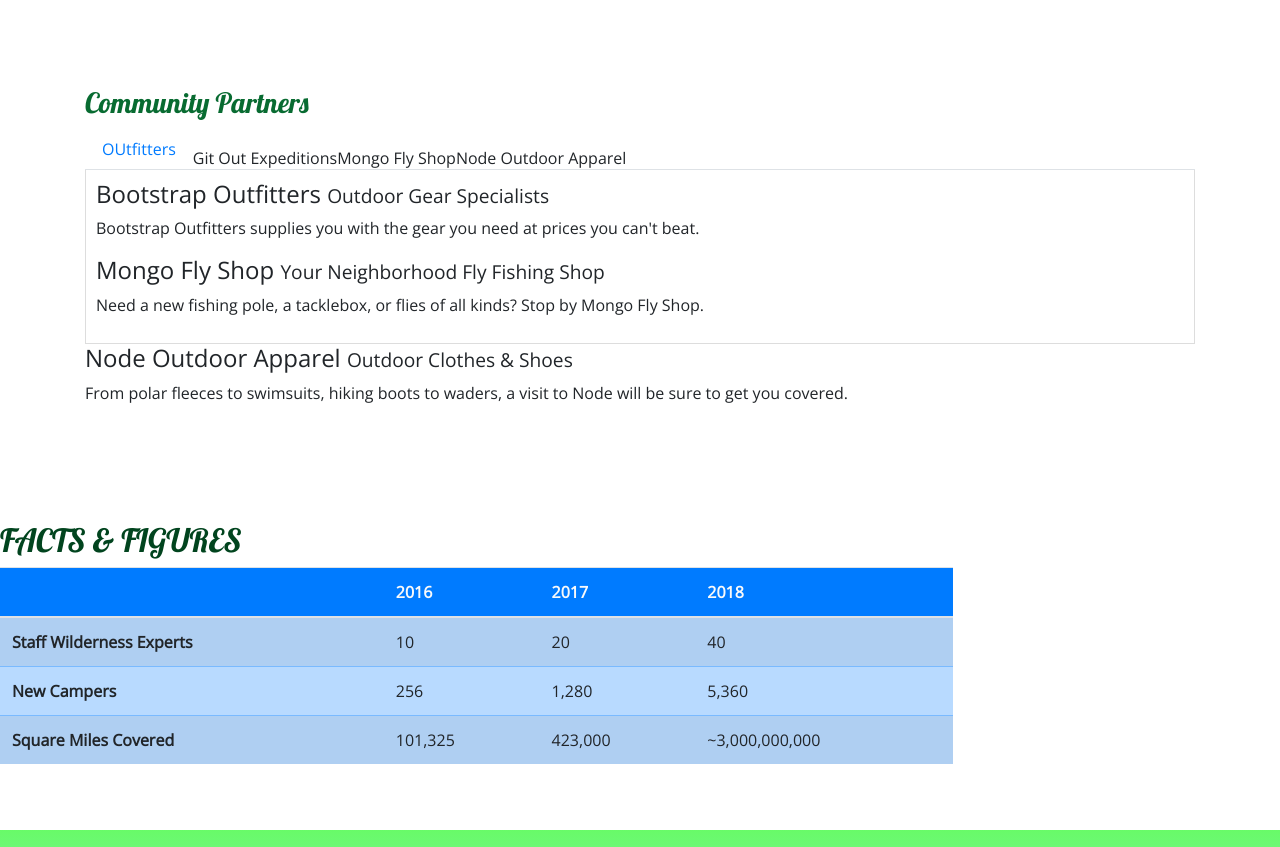
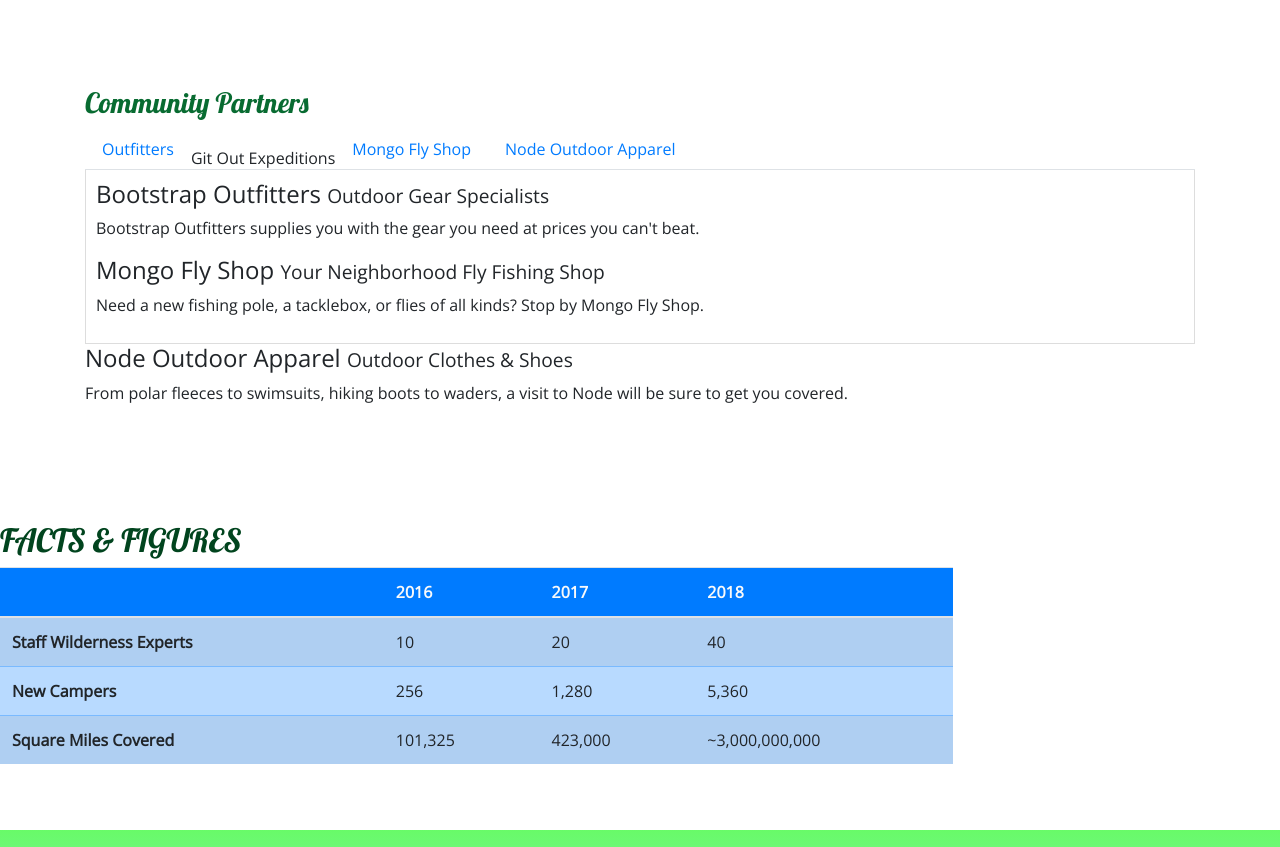
Before and after one commit to mbonzi/Bootstrap, a website: page aboutus.html in a window 1280 px wide. Shown: the part 940-1787 px from the top of the page. Drawn offline with nearby package versions, Linux system fonts and the light colour scheme; a web font is replaced by a local one.

Commit message:
fixed anchor tags

```diff
--- a/aboutus.html
+++ b/aboutus.html
@@ -115,10 +115,10 @@
             <div class="col-12">
                 <h3>Community Partners</h3>
                     <ul class="nav nav-tabs">
-                        <li class="nav-item"><a class="nav-link" href="#bootstrap" role="tab" data-toggle="tab">OUtfitters</a></li>
-                        <li class="nav-item"><a class="nav-link" href="#git" role="tab" data-toggle="tab"></a>Git Out Expeditions</a></li>
-                        <li class="nav-item"><a class="nav-link" href="#mongo" role="tab" data-toggle="tab"></a>Mongo Fly Shop</a></li>
-                        <li class="nav-item"><a class="nav-link" href="#node" role="tab" data-toggle="tab"></a>Node Outdoor Apparel</a></li>
+                        <li class="nav-item"><a class="nav-link" href="#bootstrap" role="tab" data-toggle="tab">Outfitters</a></li>
+                        <li class="nav-item"><a class="nav-link" href="#git" role="tab" data-toggle="tab"><a>Git Out Expeditions</a></li>
+                        <li class="nav-item"><a class="nav-link" href="#mongo" role="tab" data-toggle="tab">Mongo Fly Shop</a></li>
+                        <li class="nav-item"><a class="nav-link" href="#node" role="tab" data-toggle="tab">Node Outdoor Apparel</a></li>
                     </ul>
                     <div class="tab-content">
                         <div role="tabpanel" class="tab-pane fade show active" id="bootstrap">
```
